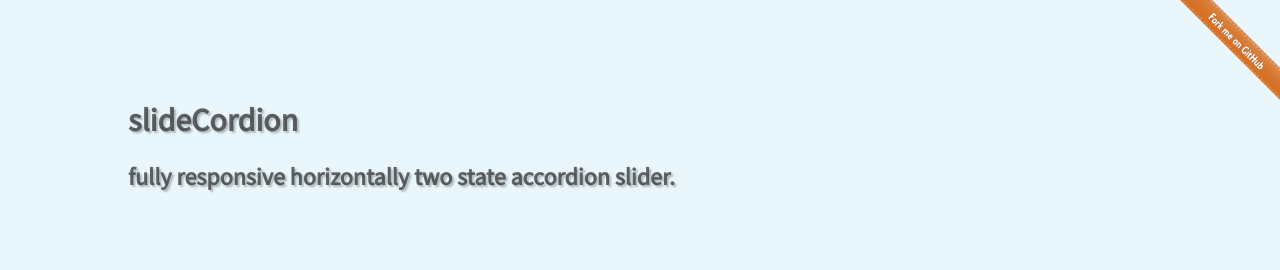
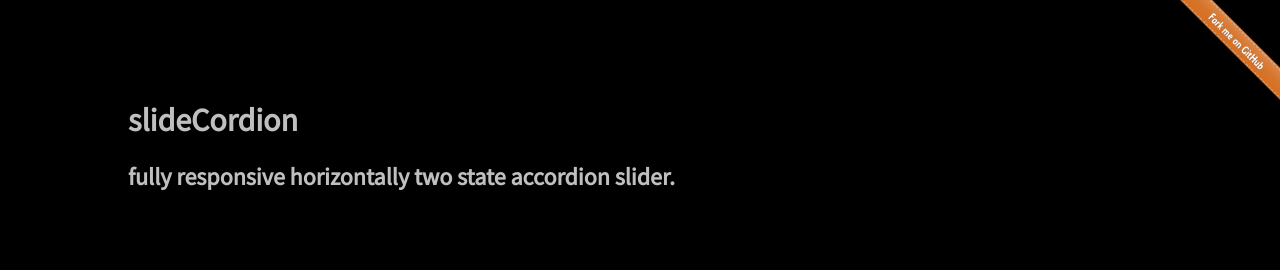
Before and after one commit to thooyork/slidecordion, a plain HTML site: page index.html in a window 1280 px wide. Shown: the top 270 px of the page. Drawn offline with nearby package versions, Linux system fonts and the light colour scheme.

Commit message:
style improved

```diff
--- a/css/slidecordion.css
+++ b/css/slidecordion.css
@@ -6,13 +6,13 @@
   }
 
   body{
-    background-color:rgba(168, 224, 247, 0.25);
+    background-color:#000;
   }
 
   .headlinewrapper{
     padding:0;
     margin:100px 0 0 10%;
-    color:rgba(50,50,50,.75);
+    color:rgba(255,255,255,.75);
     text-shadow: 2px 2px 2px rgba(0,0,0,.25);
   }
 
```
Also changed, not shown: assets/bg.jpg, assets/bg_vrtcl.jpg.
